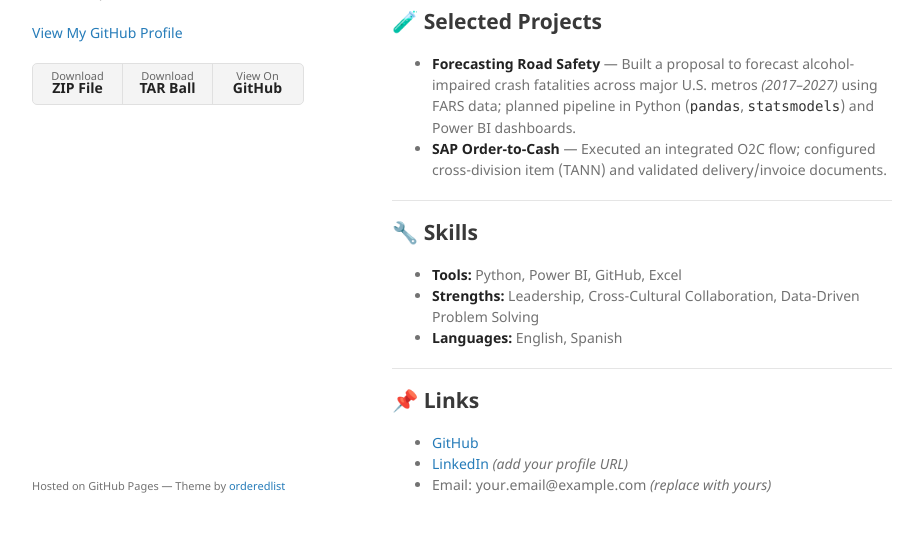
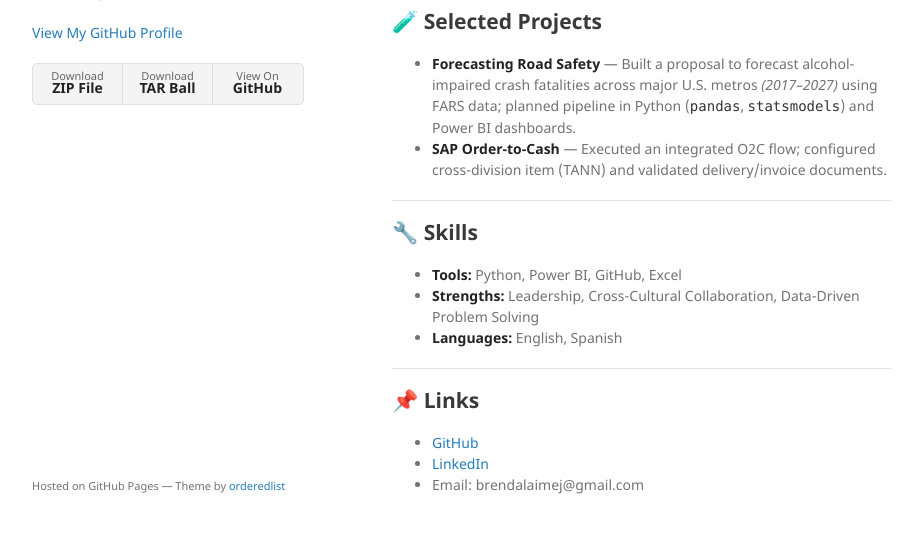
Before and after one commit to Brendalaime/brendalaime.github.io, a Jekyll site: the page built from index.md, in a window 1280 px wide and 900 px high, scrolled down 674 px, cut to the strip 335-868 px from the top of the window. Shown: the whole strip, without its empty margins (178-1095 px from the left). Built offline with Jekyll 4.4.1, drawn with Linux system fonts in a browser that asks for light colours; our own code applies the rules of GitHub Pages for plain Markdown files.

Commit message:
Update index.md

```diff
--- a/index.md
+++ b/index.md
@@ -50,5 +50,5 @@ I blend sports discipline with analytics to build efficient, people-centered sys
 
 ## 📌 Links
 - [GitHub](https://github.com/brendalaime)
-- [LinkedIn](https://www.linkedin.com/) *(add your profile URL)*
-- Email: your.email@example.com *(replace with yours)*
+- [LinkedIn](https://www.linkedin.com/)
+- Email: brendalaimej@gmail.com
```
